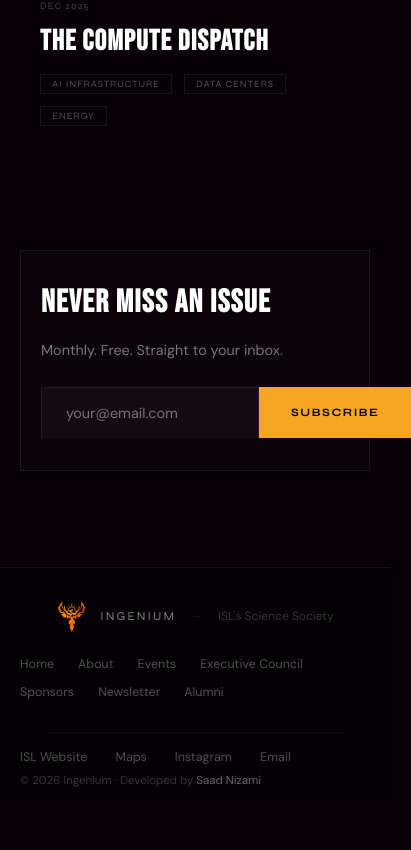
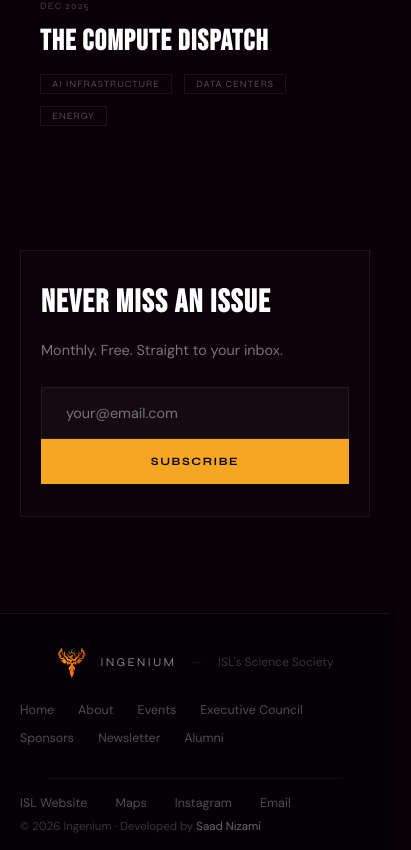
Before and after one commit to saadnizami1/ingenium-isl-alevels-personal, a React (Vite) app: page /newsletter in a window 390 px wide. Shown: the part 1268-2118 px from the top of the page, 411 px wide, since content can reach past the window. Before the commit the page ends 2072 px from the top, so only its background shows below. Built offline with nearby package versions, Linux system fonts and the light colour scheme.

Commit message:
Fix mobile subscribe form layout and mobile menu overflow

```diff
--- a/src/components/Navbar.jsx
+++ b/src/components/Navbar.jsx
@@ -108,10 +108,11 @@ export default function Navbar() {
                 initial={{ opacity: 0, y: 20 }} animate={{ opacity: 1, y: 0 }}
                 transition={{ delay: i * 0.06, duration: 0.3 }}
               >
-                <Link to={l.path} style={{
+                <Link to={l.path} className="nav-mobile-link" style={{
                   fontFamily: 'var(--font-display)', fontSize: '2.8rem',
                   letterSpacing: '0.1em', textTransform: 'uppercase',
                   color: location.pathname === l.path ? 'var(--gold)' : 'var(--white)',
+                  display: 'block', textAlign: 'center',
                 }}>
                   {l.label}
                 </Link>
--- a/src/pages/Newsletter.jsx
+++ b/src/pages/Newsletter.jsx
@@ -88,7 +88,7 @@ function SubscribeForm() {
           </motion.p>
         ) : (
           <motion.div key="form" initial={{ opacity: 1 }} exit={{ opacity: 0 }} style={{ display: 'flex', flexDirection: 'column', gap: '0.6rem' }}>
-            <div style={{ display: 'flex' }}>
+            <div className="resp-subscribe-row" style={{ display: 'flex' }}>
               <input
                 type="email"
                 placeholder="your@email.com"
--- a/src/styles/global.css
+++ b/src/styles/global.css
@@ -90,7 +90,9 @@ img {
   .resp-newsletter-read { display: none !important; }
   .resp-subscribe { grid-template-columns: 1fr !important; gap: 1.5rem !important; padding: 2rem 1.25rem !important; }
   .resp-subscribe-form { flex-direction: column !important; }
-  .resp-subscribe-form input { border-right: 1px solid var(--border) !important; border-bottom: none !important; }
+  .resp-subscribe-row { flex-direction: column !important; }
+  .resp-subscribe-row input { border-right: 1px solid var(--border) !important; border-bottom: 1px solid var(--border) !important; }
+  .resp-subscribe-row button { width: 100% !important; }
 
   /* Navbar */
   .nav-links { display: none !important; }
@@ -155,6 +157,12 @@ img {
   display: flex;
   flex-direction: column;
   align-items: center;
-  justify-content: center;
-  gap: 2.5rem;
+  justify-content: flex-start;
+  gap: 1.5rem;
+  overflow-y: auto;
+  padding: 6rem 1.5rem 3rem;
 }
+
+.nav-mobile-link {
+  font-size: clamp(1.5rem, 7vw, 2.4rem) !important;
+}
```
